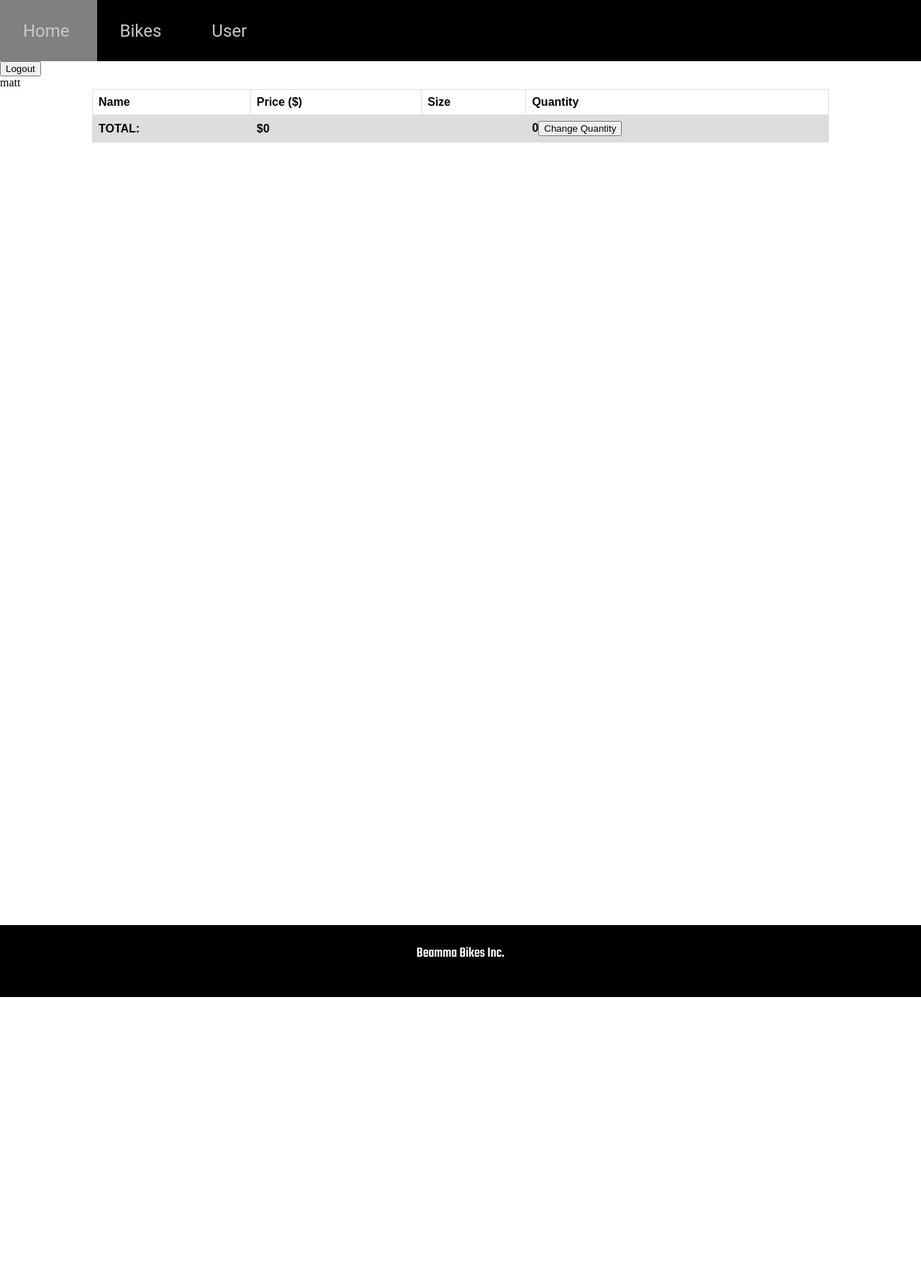
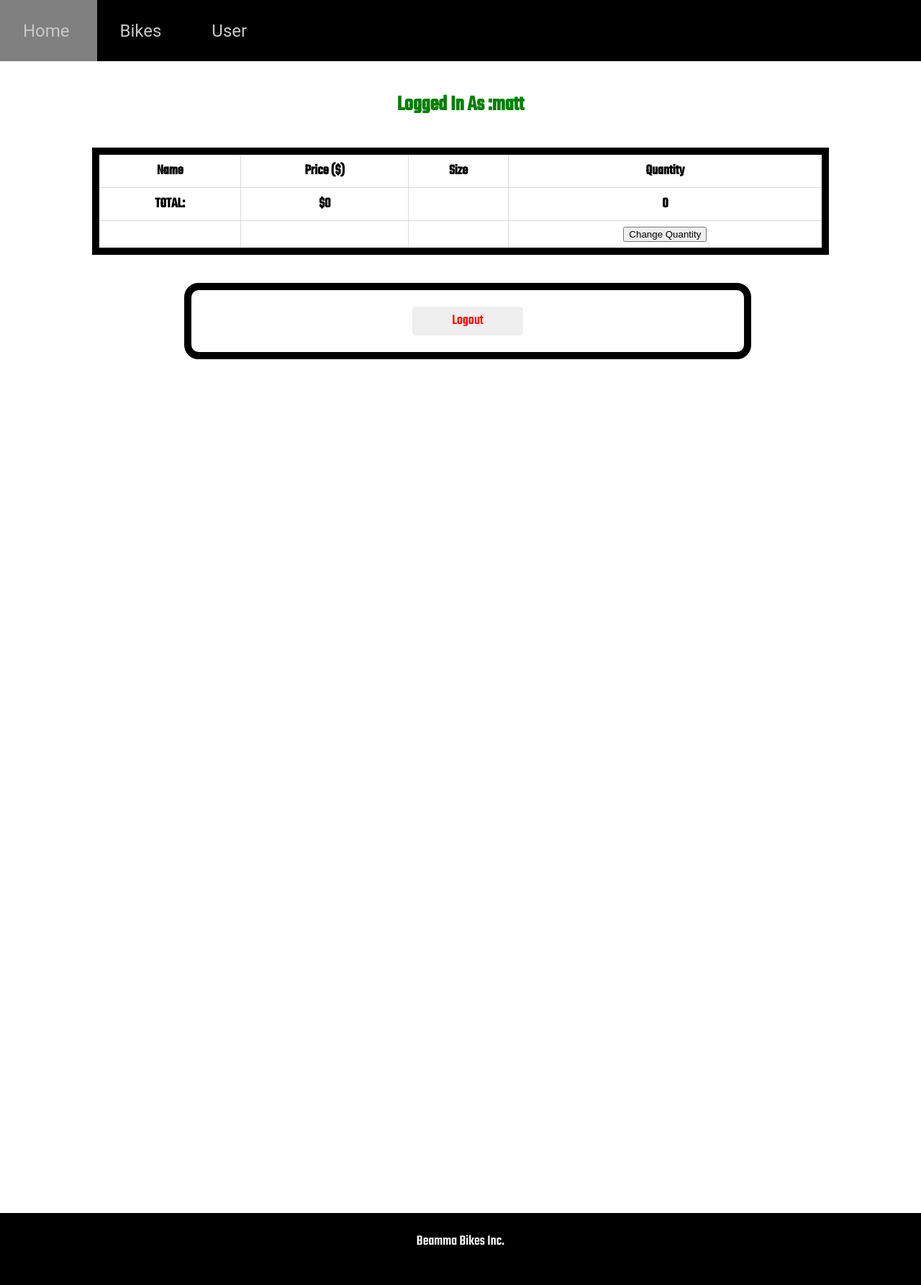
Before and after one commit to Beamma/Beamms-Bikes, a Flask app: page /user in a window 1280 px wide. Shown: the whole page at 72% size. Before the commit the page ends 1385 px from the top, so only its background shows below. Run offline with Flask 2, Linux system fonts and the light colour scheme; a user stored in the database is signed in; data comes from the database, SQL or seed files in the repository; both versions use the stored data as it was after the commit; lists and menus that the app fills with data are empty.

Commit message:
V12.1 Completed Styling?

```diff
--- a/static/css/style.css
+++ b/static/css/style.css
@@ -36,8 +36,21 @@ html, body{
   color: white;
 }
 
+.home_content {
+  width: 80%;
+  margin-left: 10%;
+  margin-right: 10%;
+  margin-top: 8%;
+  font-family: 'Rubik', sans-serif;
+}
+
+.home_content h1 {
+  font-family: 'Teko', sans-serif;
+  text-align: center;
+}
+
 .block_content {
-  height: 150vh;
+  height: 200vh;
 }
 
 nav a:hover {
@@ -163,31 +177,71 @@ nav a {
   margin-top: 2%;
 }
 
-table {
-  font-family: arial, sans-serif;
+.user h2{
+  margin: 0px;
+  color: green;
+  font-family: 'Teko', sans-serif;
+  text-align: center;
+  font-size: 30px;
+  padding-top: 3%;
+}
+
+.user table {
+  font-family: 'Rubik', sans-serif;
   border-collapse: collapse;
   width: 80%;
   margin-left: 10%;
   margin-right: 10%;
+  margin-top: 3%;
+  text-align: center;
+  border: 10px solid black;
 }
 
-td, th {
+.user td, th {
   border: 1px solid #dddddd;
-  text-align: left;
   padding: 8px;
+  empty-cells: hide;
 }
 
-tr:nth-child(even) {
-  background-color: #dddddd;
+.user th {
+  font-family: 'Teko', sans-serif;
+  font-size: 20px;
 }
 
+.user .logout{
+  width: 60%;
+  text-align: center;
+  margin: 3%;
+  margin-left: 20%;
+  margin-right: 20%;
+  border: 10px solid black;
+  border-radius: 20px;
+
+}
+
+.user .logout input{
+  font-family: 'Teko', sans-serif;
+  font-size: 20px;
+  color: red;
+  border: none;
+  border-radius: 5px;
+  width: 20%;
+  height: 40px;
+  margin: 3%;
+}
+
+.user .logout input:hover{
+  cursor: pointer;
+  text-decoration: underline;
+}
 .register {
   width: 60%;
   margin: 20%;
   border: 10px solid #c7c7c7;
   border-radius: 20px;
-  height: 25%;
+  height: 15%;
   margin-top: 10%;
+  text-align: center;
 }
 
 .register h1{
--- a/templates/admin.html
+++ b/templates/admin.html
@@ -24,12 +24,13 @@
         {% endfor %}
       </select>
       <input type = "file" name = "image"></input>
-      <input type = "text" name = "description" placeholder="Description"></input>
+      <!-- <input type = "text" name = "description" placeholder="Description"></input> -->
       <select name = "genders">
         {% for gender in genders %}
           <option name = "gender" value = "{{ gender[0] }}">{{ gender[1] }}</option>
         {% endfor %}
       </select>
+      <textarea name="description" rows="4" cols="150" placeholder="Description"></textarea>
       <div class="create_size">
         {% for size in sizes %}
           {{ size[1] }}:<input type="number" name="{{ size[0] }}" placeholder="Quantity"></input>
--- a/templates/bikes.html
+++ b/templates/bikes.html
@@ -28,8 +28,7 @@
   {% for bike in bikes %}
   <div class = "bikes">
     <a href = "{{ url_for('bike', id=bike[2]) }}"> <img src = "{{ bike[1] }}" alt = "img" > </a>
-    <hr></hr>
-    <a href = "{{ url_for('bike', id=bike[2]) }}"> {{ bike[0] }} </a>
+    <a href = "{{ url_for('bike', id=bike[2]) }}">{{ bike[0] }}</a>
   </div>
   {% endfor %}
 </div>
--- a/templates/login.html
+++ b/templates/login.html
@@ -3,8 +3,8 @@
 <div class = "login">
   <h1>Login</h1>
   <form method="POST">
-    <input type="text" name="user_name" value="Username" placeholder="User Name"></input>
-    <input type="password" name="password" value="Username" placeholder="Password"></input>
+    <input type="text" name="user_name" placeholder="User Name"></input>
+    <input type="password" name="password" placeholder="Password"></input>
     <input type="submit" id = "submit"></input>
   </form>
   <a href="{{ url_for('register') }}">Create Account</a>
--- a/templates/user.html
+++ b/templates/user.html
@@ -1,9 +1,7 @@
 {% extends 'layout.html' %}
 {% block content %}
-  <form method="POST">
-    <input type = "submit" name = "logout" value = "Logout"></input>
-  </form>
-  {{ name }}
+<div class = "user">
+  <h2>Logged In As :{{ name }}</h2>
   <form method="POST">
   <div class = "cart">
     <table>
@@ -24,16 +22,28 @@
         <td>
           {{ items[5] }}
         </td>
-          <td><input type = "number" name = {{ items[3] }} value = {{ items[2] }} ></input><input type="checkbox" name="a{{ items[3] }}" value="Remove"></input></td>
+          <td><input type = "number" name = {{ items[3] }} value = {{ items[2] }} ></input></td>
       {% endfor %}
       </tr>
         <tr>
           <th>TOTAL:</th>
           <th>${{ price }}</th>
           <th></th>
-          <th>{{ quantity }}<input type ="submit" value = "Change Quantity"></input></th>
+          <th>{{ quantity }}</th>
         </tr>
+        <tr>
+          <td></td>
+          <td></td>
+          <td></td>
+          <td id = "quantity"><input type ="submit" value = "Change Quantity"></input></td>
+
       </table>
-      </form>
-  </div>
+    </div>
+    </form>
+    <form method="POST">
+      <div class = "logout">
+        <input type = "submit" name = "logout" value = "Logout"></input>
+      </div>
+    </form>
+</div>
 {% endblock %}
```
Also changed, not shown: other parts of static/css/style.css (+26 -26 lines), templates/home.html (+9 -1 lines), Beamma-Bikes.db.
